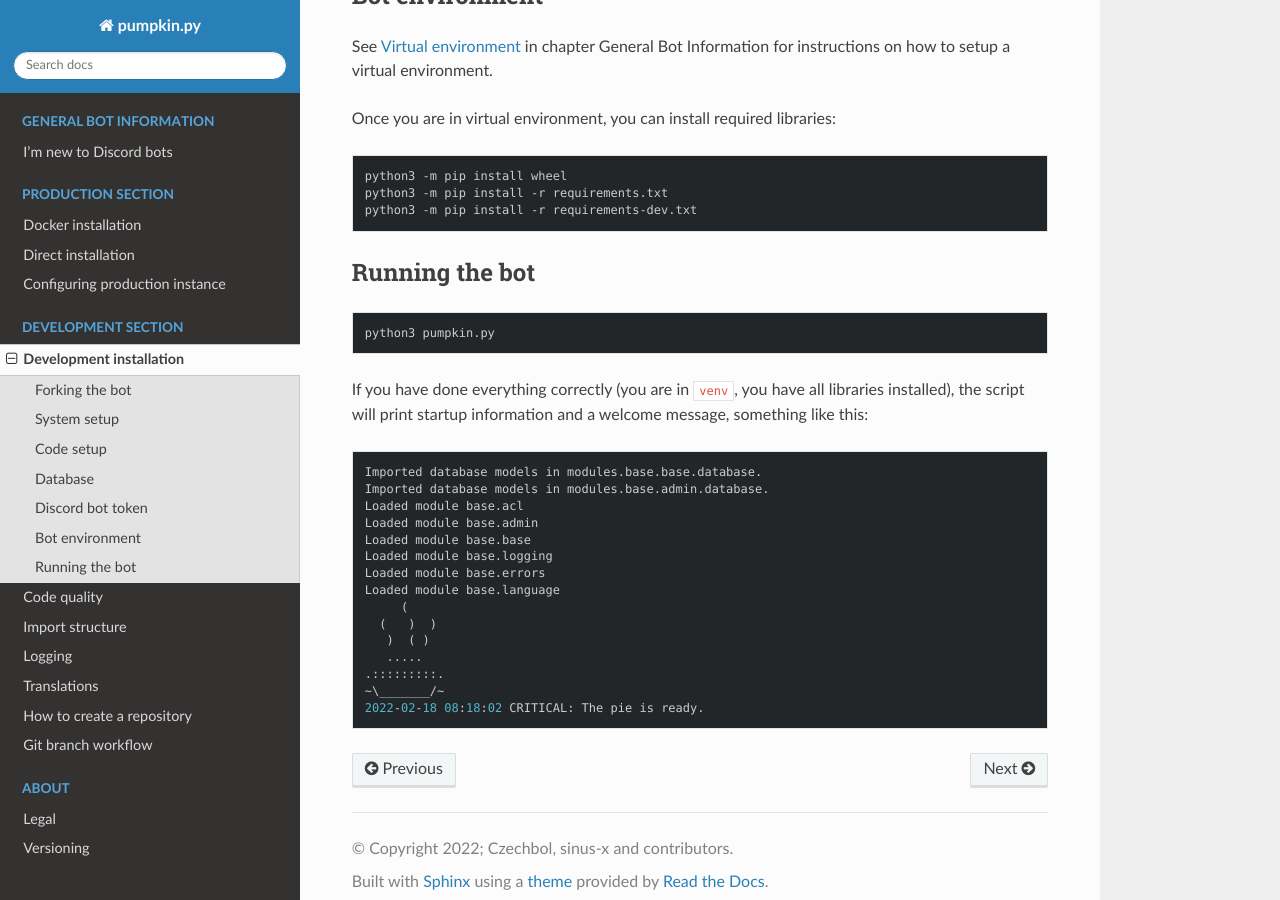
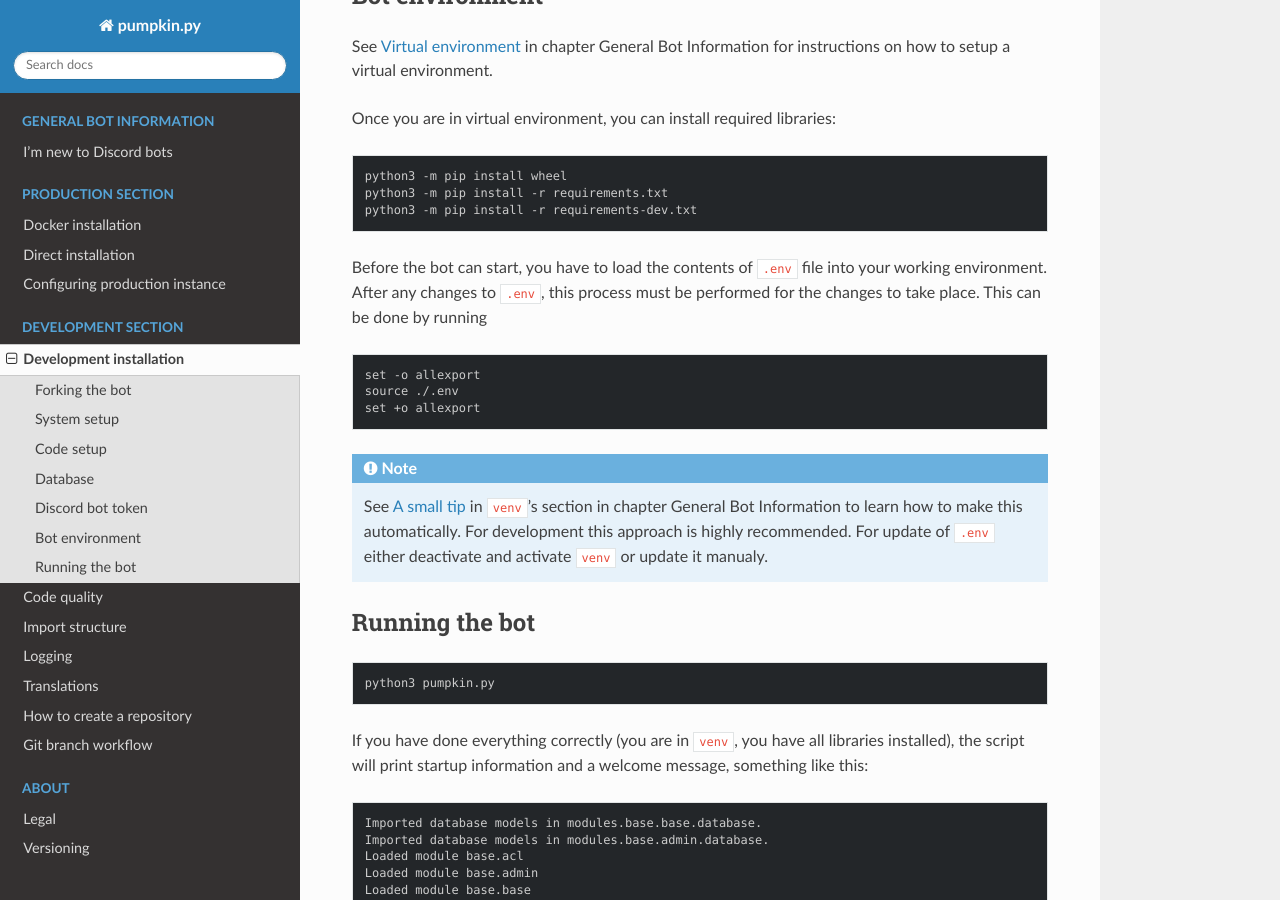
Before and after one commit to pumpkin-py/pumpkin-py, a Sphinx documentation site: the page built from docs/development/installation.rst, in a window 1280 px wide and 900 px high, scrolled down 1891 px. Built offline with Sphinx 7.4.7 and the Read the Docs theme 2.0.0, drawn with Linux system fonts in a browser that asks for light colours.

Commit message:
Add load of .env to development instalation docs.

```diff
--- a/docs/development/installation.rst
+++ b/docs/development/installation.rst
@@ -107,6 +107,14 @@ Once you are in virtual environment, you can install required libraries:
 	python3 -m pip install -r requirements.txt
 	python3 -m pip install -r requirements-dev.txt
 
+Before the bot can start, you have to load the contents of ``.env`` file into your working environment. After any changes to ``.env``, this process must be performed for the changes to take place.
+This can be done by running
+
+.. include:: ../_snippets/_source_env.rst
+
+.. note::
+
+	See :ref:`general_venv_tip` in ``venv``'s section in chapter General Bot Information to learn how to make this automatically. For development this approach is highly recommended. For update of ``.env`` either deactivate and activate ``venv`` or update it manualy.
 
 .. _devel_run:
 
```
